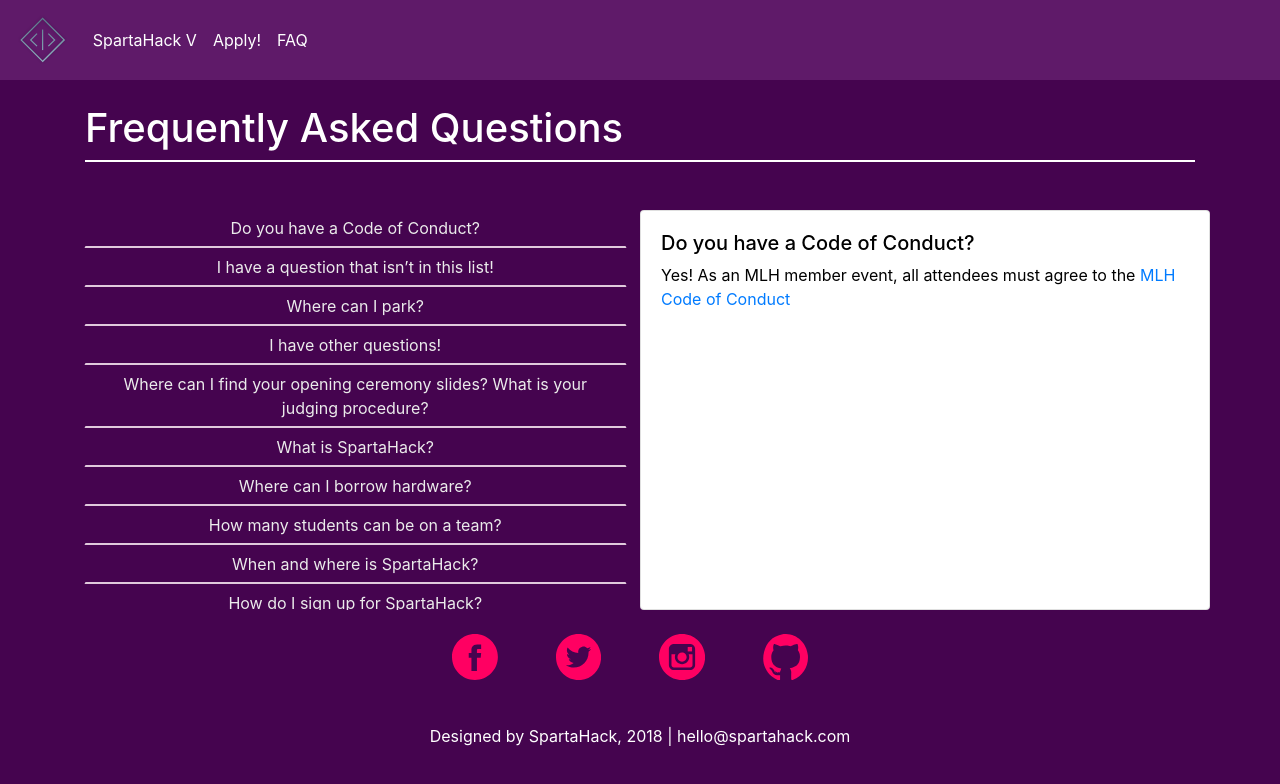
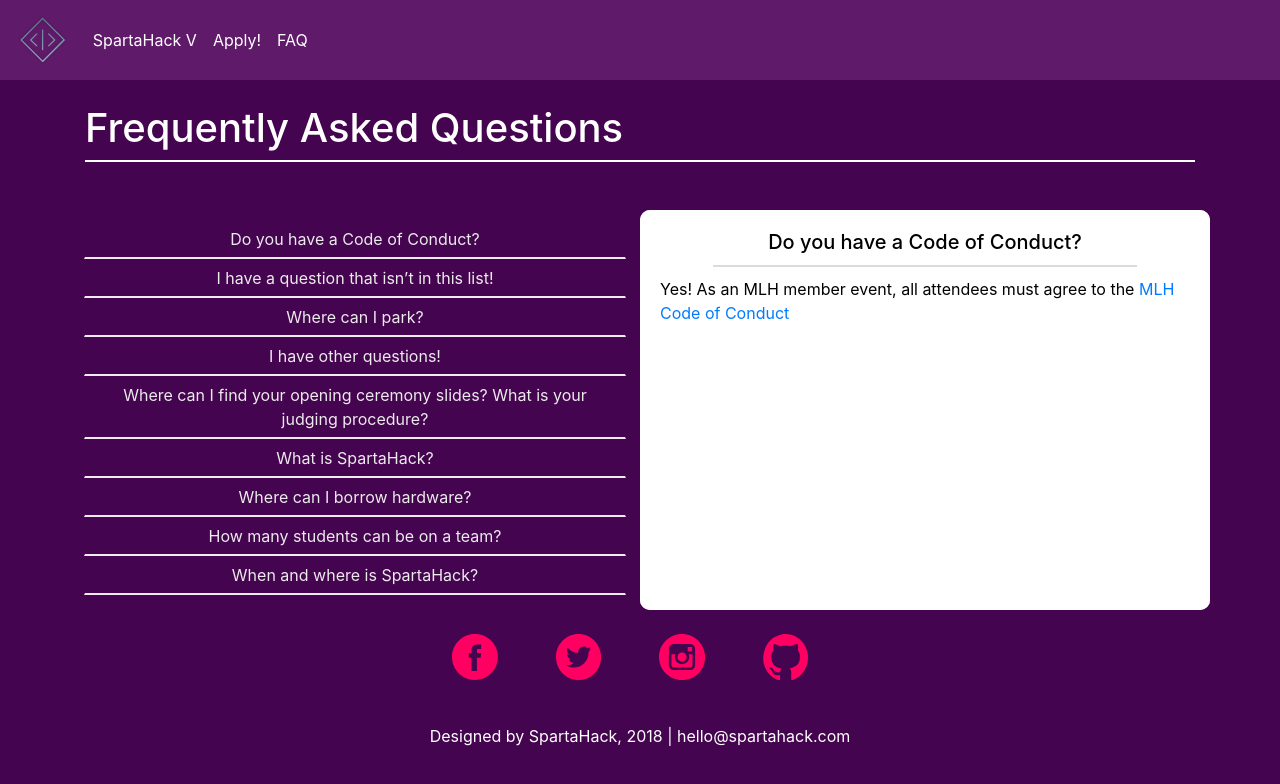
Before and after one commit to SpartaHack/SpartaHack-Website2019, an Angular app: page /faq in a window 1280 px wide. Shown: the top 784 px of the page. Built offline with nearby package versions, Linux system fonts and the light colour scheme.

Commit message:
FAQ style progress

```diff
--- a/src/app/faq/faq.component.html
+++ b/src/app/faq/faq.component.html
@@ -5,10 +5,11 @@
             <button class="btn faq-button btn-block" [ngClass]="{'faq-first': first}" (click)="onSelected(faq)">{{faq.question}}</button>
         </div>
     </div>
-    <div class="col-sm col-md-6 scrolling">
+    <div class="col-sm col-md-6 scrolling" id="content-area">
         <div class="card">
             <div class="card-body">
                 <h5>{{selected.question}}</h5>
+                <div></div>
                 <p [innerHTML]="selected.answer"></p>
             </div>
         </div>
--- a/src/app/faq/faq.component.scss
+++ b/src/app/faq/faq.component.scss
@@ -1,9 +1,3 @@
-.faq-button {
-
-}
-.faq-first {
-    border-top: 0;
-}
 .scrolling {
     display: inline-block;
     position: relative;
@@ -15,49 +9,77 @@
     padding: 0;
 
 }
-
-.card {
-    height: 100%;
-    color: black;
-}
-
 #faq-list {
+  //Fixes awkward border-radius interactions
+  height: 380px;
+  margin-top: 10px;
 
   //Moves the scroll bar to the left hand side
   transform: scaleX(-1);
   div{
     transform: scaleX(-1);
 
-
-    width: 95%;
-    margin: auto;
     font-size: 1.5rem;
     button{
+      max-width: 95%;
+      margin: auto;
+
+      //Text wrap on the buttons
       white-space: normal;
-      //background: rgba(255,255,255,0.5);
-      border-bottom: 2px solid #e0cadc;
-      //border-bottom: 1px solid black;
+
+      border-bottom: 2px solid #f0ebef;
       border-radius: 0;
+
       background: none;
       color: #ebebeb;
     }
 
+    button:focus, button:hover, button:active{
+      max-width: 100%;
+      background: #f0ebef;
+      border: none;
+      color: black;
+      outline: none;
+    }
   }
+}
+#content-area{
+  background: #f0ebef;
+  border-radius: 10px;
 
-  div:hover {
-    width: 100%;
+  div {
+    height: 100%;
+    color: black;
     border: none;
+
+    div{
+      h5 {
+        width: 95%;
+        margin: auto;
+        text-align: center;
+      }
+
+      div {
+        height: 2px;
+        width: 80%;
+        margin: 2% auto 2% auto;
+        background: #dbdbdb;
+      }
+    }
   }
+}
 
-}
 ::-webkit-scrollbar{
   width: 2.5%;
   background-color: rgba(0,0,0,0);
 }
 ::-webkit-scrollbar-track {
-  background-color: #f6f6f6;
+  //background: #f0ebef;
+  background: #5f1a69;
   border-radius: 10px;
 }
 ::-webkit-scrollbar-thumb {
-  //background-color:
+  //background: #5f1a69;
+  background: #f0ebef;
+  border-radius: 10px;
 }
```
